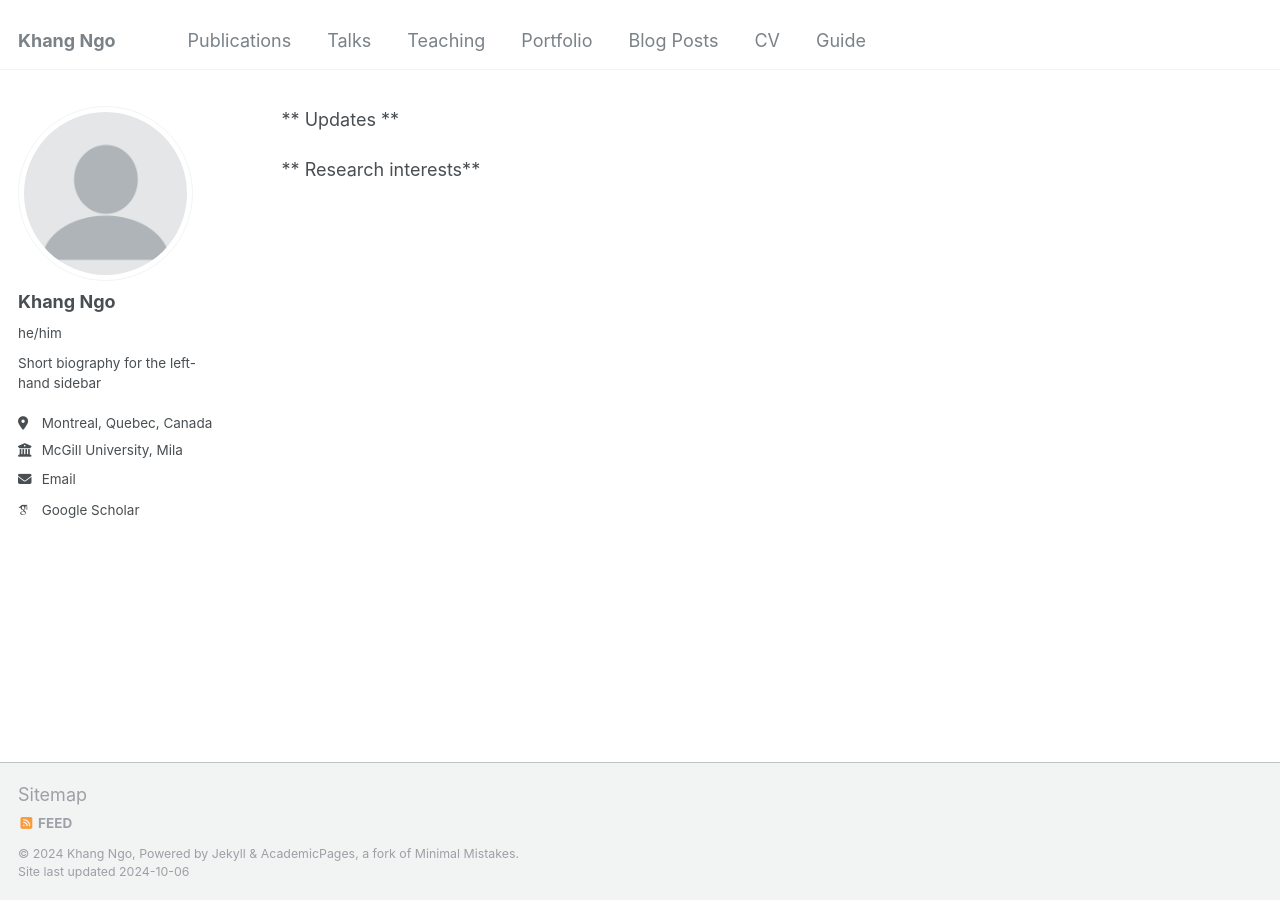
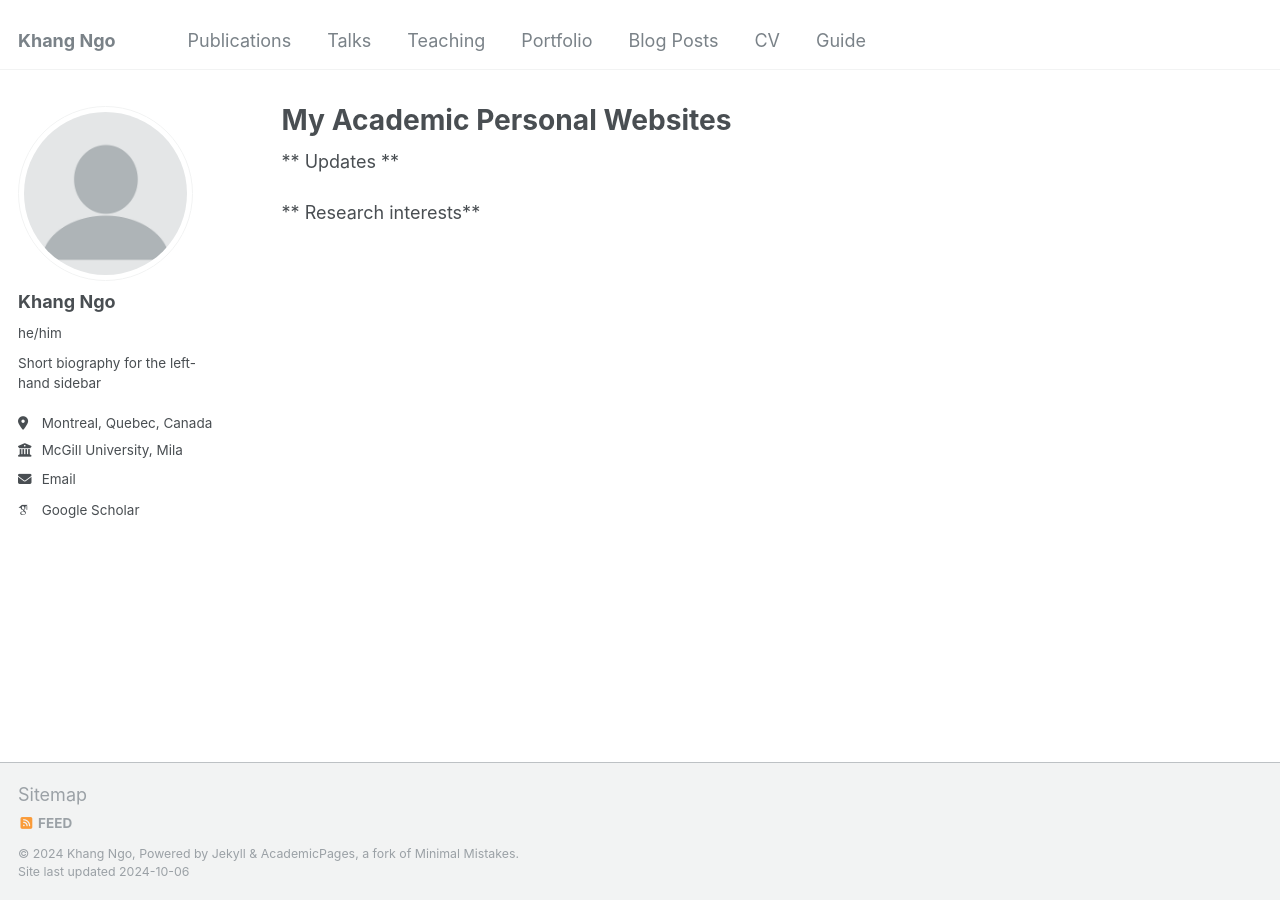
Before and after one commit to nnkhang19/nnkhang19.github.io, a Jekyll site: the page built from _pages/about.md, in a window 1280 px wide. Built offline with Jekyll 4.4.1, drawn with Linux system fonts in a browser that asks for light colours; some web fonts are replaced; our own code applies the rules of GitHub Pages for plain Markdown files.

Commit message:
Update about.md

```diff
--- a/_pages/about.md
+++ b/_pages/about.md
@@ -1,3 +1,11 @@
+---
+permalink: /
+title: "My Academic Personal Websites"
+author_profile: true
+redirect_from:
+  - /about/
+  - /about.html
+---
 ** Updates **
 
 ** Research interests**
```
